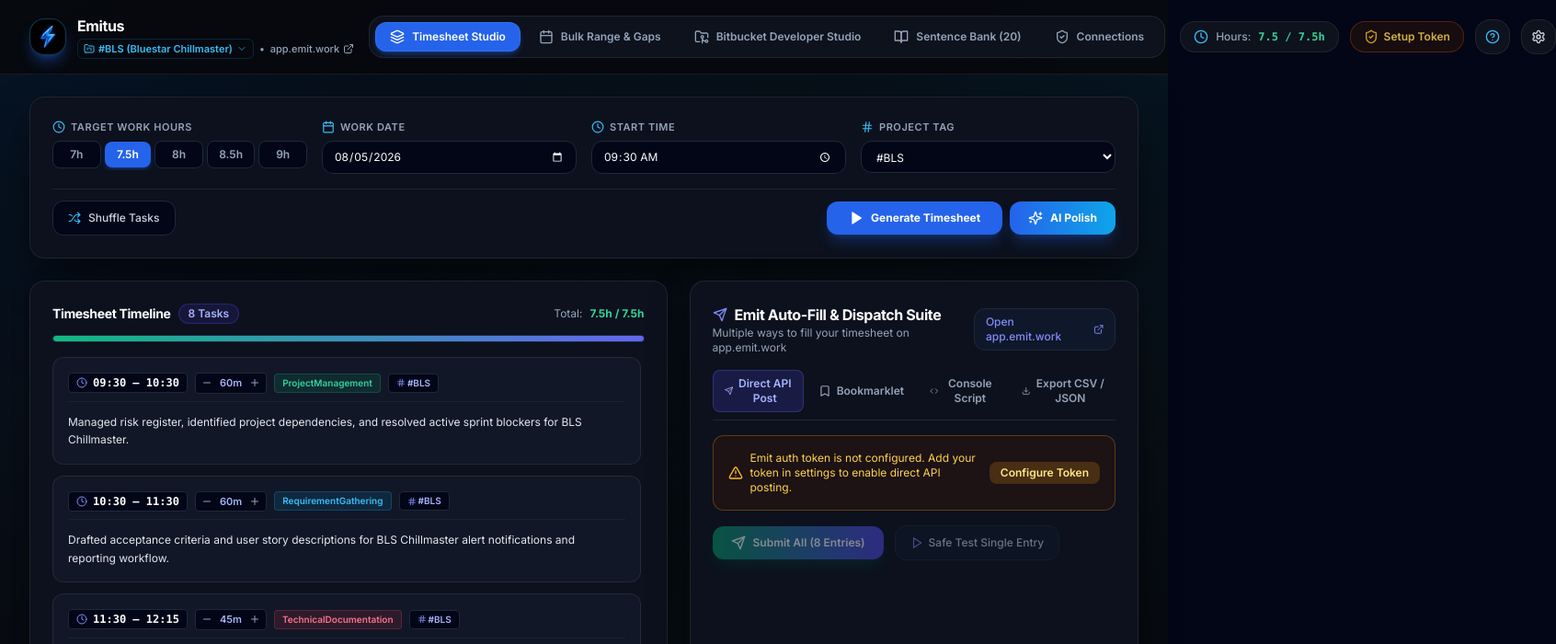
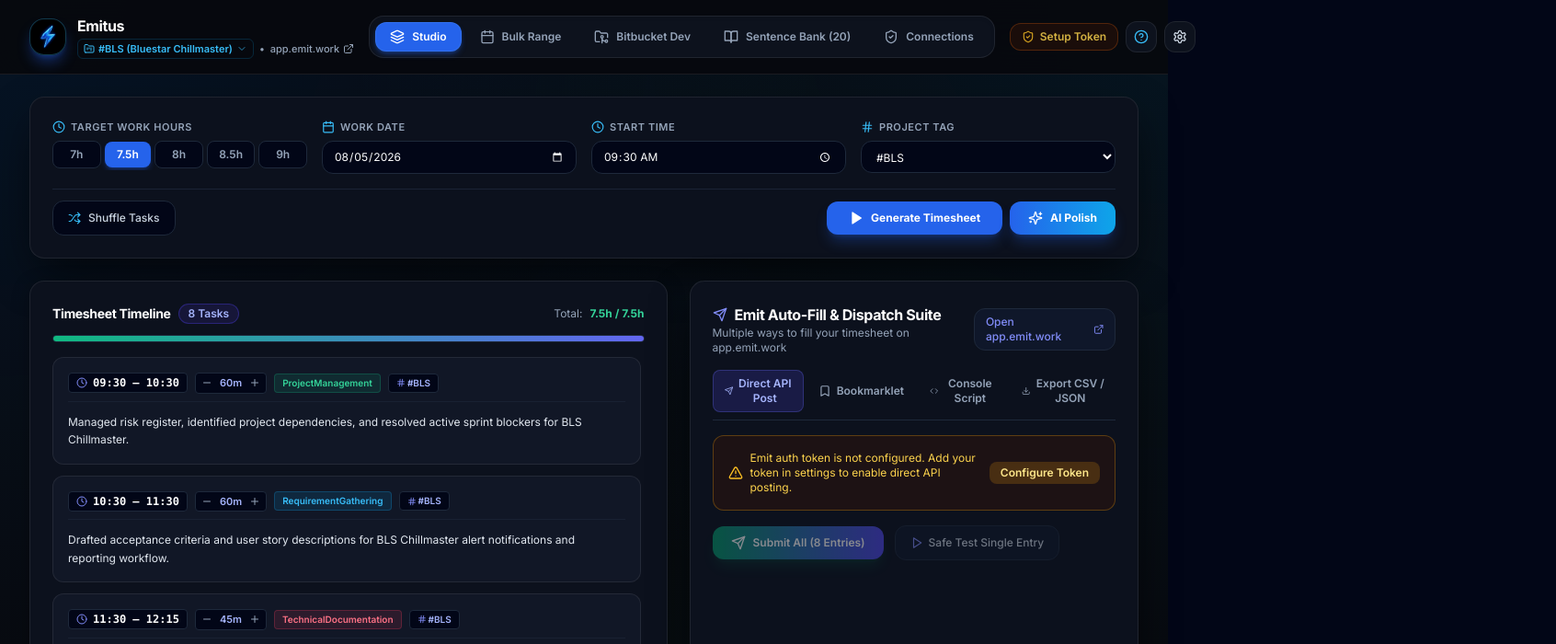
Before and after one commit to chaithanyakumar47/Emit-AutoSheet, a React (Vite) app: page / in a window 1280 px wide. Shown: the top 700 px of the page at 92% size, 1692 px wide, since content can reach past the window. Built offline with nearby package versions, Linux system fonts and the light colour scheme.

Commit message:
Streamline and balance top Navbar navigation layout across all screen resolutions

```diff
--- a/src/components/Navbar.tsx
+++ b/src/components/Navbar.tsx
@@ -40,9 +40,9 @@ export const Navbar: React.FC<NavbarProps> = ({
   const isEmitConfigured = Boolean(emitSettings.token);
 
   const tabs: { id: 'studio' | 'range' | 'bank' | 'bitbucket' | 'connection'; label: string; icon: React.FC<{ className?: string }> }[] = [
-    { id: 'studio', label: 'Timesheet Studio', icon: Layers },
-    { id: 'range', label: 'Bulk Range & Gaps', icon: Calendar },
-    { id: 'bitbucket', label: 'Bitbucket Developer Studio', icon: FolderGit2 },
+    { id: 'studio', label: 'Studio', icon: Layers },
+    { id: 'range', label: 'Bulk Range', icon: Calendar },
+    { id: 'bitbucket', label: 'Bitbucket Dev', icon: FolderGit2 },
     { id: 'bank', label: `Sentence Bank (${activeSentencesCount})`, icon: BookOpen },
     { id: 'connection', label: 'Connections', icon: ShieldCheck },
   ];
@@ -218,36 +218,27 @@ export const Navbar: React.FC<NavbarProps> = ({
             })}
           </nav>
 
-          {/* Right: Actions Bar (Hours Counter & Status Badge) */}
-          <div className="flex items-center space-x-2 sm:space-x-3 shrink-0">
-
-            {/* Hours Counter Pill (Bluestar Blue) */}
-            <div className="hidden sm:flex items-center space-x-2 bg-[#0d121d] px-3.5 py-2 rounded-2xl border border-white/[0.08] text-xs font-medium whitespace-nowrap">
-              <Clock className="w-4 h-4 text-sky-400" />
-              <span className="text-slate-400 font-sans">Hours:</span>
-              <span className={`font-bold font-mono text-xs ${totalGeneratedHours >= targetHours ? 'text-emerald-400' : 'text-sky-400'}`}>
-                {totalGeneratedHours.toFixed(1)} / {targetHours}h
-              </span>
-            </div>
+          {/* Right: Actions Bar (Status Badge & Quick Action Buttons) */}
+          <div className="flex items-center space-x-2 shrink-0">
 
             {/* Token Status Badge */}
             <button
               onClick={onOpenSettings}
-              className={`px-3.5 py-2 rounded-2xl text-xs font-semibold flex items-center transition-all border whitespace-nowrap ${
+              className={`px-3 py-1.5 rounded-xl text-xs font-semibold flex items-center transition-all border whitespace-nowrap ${
                 isEmitConfigured
                   ? 'bg-emerald-950/40 text-emerald-300 border-emerald-800/60 hover:bg-emerald-900/50'
                   : 'bg-amber-950/40 text-amber-300 border-amber-800/60 hover:bg-amber-900/50 animate-pulse'
               }`}
               title="Connections Settings"
             >
-              <ShieldCheck className={`w-4 h-4 mr-1.5 shrink-0 ${isEmitConfigured ? 'text-emerald-400' : 'text-amber-400'}`} />
+              <ShieldCheck className={`w-3.5 h-3.5 mr-1.5 shrink-0 ${isEmitConfigured ? 'text-emerald-400' : 'text-amber-400'}`} />
               <span className="hidden sm:inline">{isEmitConfigured ? 'Token Connected' : 'Setup Token'}</span>
             </button>
 
             {/* Help Button */}
             <button
               onClick={onOpenHelp}
-              className="p-2.5 rounded-2xl bg-[#0d121d] hover:bg-slate-800 border border-white/[0.08] text-sky-400 hover:text-white transition-colors flex items-center justify-center font-bold text-xs"
+              className="p-2 rounded-xl bg-[#0d121d] hover:bg-slate-800 border border-white/[0.08] text-sky-400 hover:text-white transition-colors flex items-center justify-center font-bold text-xs"
               title="Help & Complete User Guide"
             >
               <HelpCircle className="w-4 h-4" />
@@ -256,7 +247,7 @@ export const Navbar: React.FC<NavbarProps> = ({
             {/* Settings Gear Button */}
             <button
               onClick={onOpenSettings}
-              className="p-2.5 rounded-2xl bg-[#0d121d] hover:bg-slate-800 border border-white/[0.08] text-slate-300 hover:text-white transition-colors"
+              className="p-2 rounded-xl bg-[#0d121d] hover:bg-slate-800 border border-white/[0.08] text-slate-300 hover:text-white transition-colors"
               title="Settings"
             >
               <Settings className="w-4 h-4" />
@@ -265,7 +256,7 @@ export const Navbar: React.FC<NavbarProps> = ({
             {/* Mobile Navigation Drawer Toggle */}
             <button
               onClick={() => setMobileMenuOpen(!mobileMenuOpen)}
-              className="lg:hidden p-2.5 rounded-2xl bg-[#0d121d] hover:bg-slate-800 border border-white/[0.08] text-slate-300 transition-colors"
+              className="lg:hidden p-2 rounded-xl bg-[#0d121d] hover:bg-slate-800 border border-white/[0.08] text-slate-300 transition-colors"
               aria-label="Toggle Navigation Menu"
             >
               {mobileMenuOpen ? <X className="w-5 h-5" /> : <Menu className="w-5 h-5" />}
```
Also changed, not shown: scratch/test_app.cjs (+3 -12 lines), 5 other files (tests, documents, lock files or other folders).
